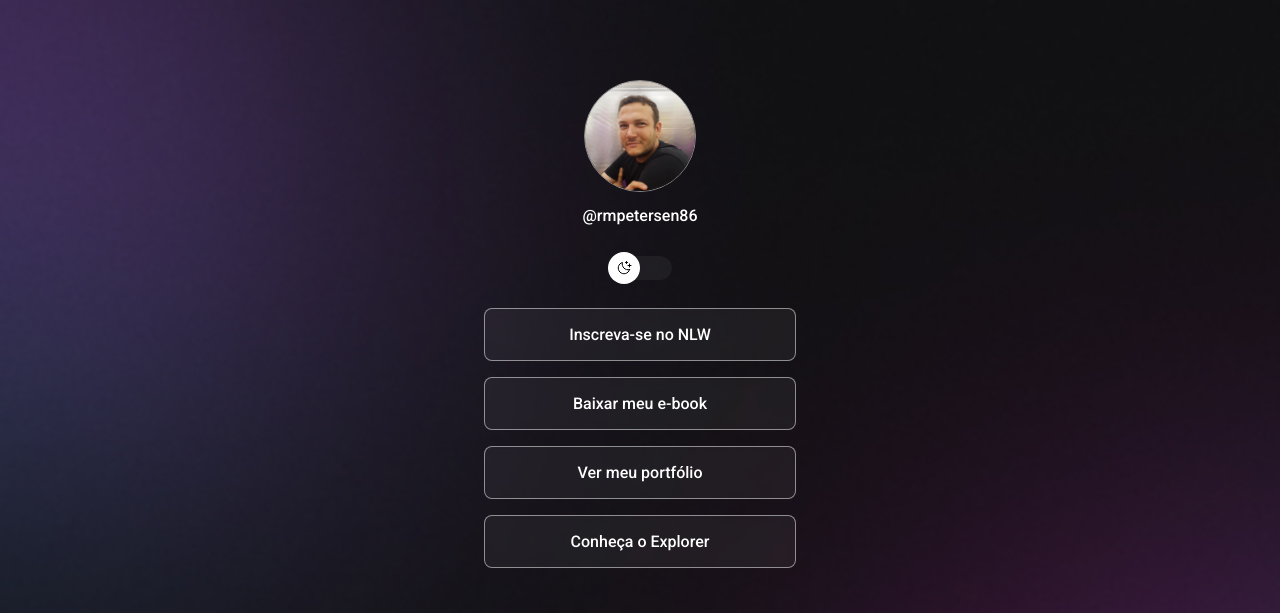
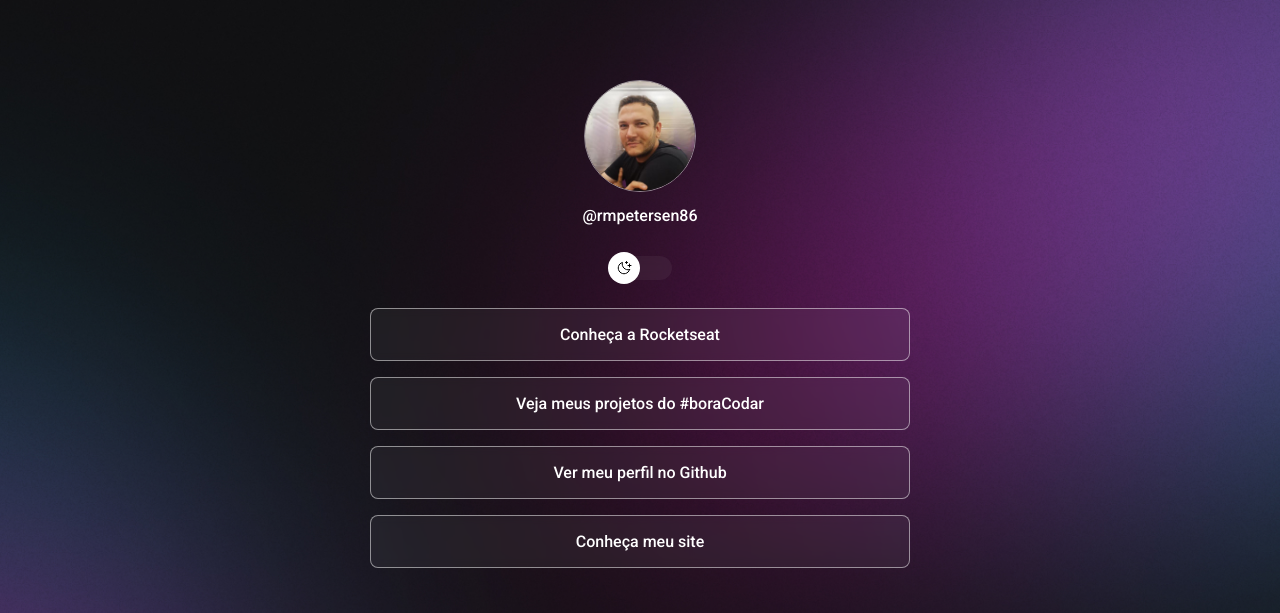
Before and after one commit to rmpetersen86/devlinks, a plain HTML site: page index.html in a window 1280 px wide. Shown: the top 613 px of the page. Drawn offline with nearby package versions, Linux system fonts and the light colour scheme.

Commit message:
finalizando o projeto

```diff
--- a/index.html
+++ b/index.html
@@ -25,28 +25,41 @@
         <!-- <div class="toggle-btn"><div class="inner-circle"></div></div> -->
       </div>
       <ul>
-        <li><a href="" target="_blank">Inscreva-se no NLW</a></li>
-        <li><a href="" target="_blank">Baixar meu e-book</a></li>
         <li>
-          <a href="https://github.com/rmpetersen86" target="_blank"
-            >Ver meu portfólio</a
+          <a href="https://www.rocketseat.com.br/" target="_blank"
+            >Conheça a Rocketseat</a
           >
         </li>
         <li>
-          <a href="" target="_blank"> Conheça o Explorer </a>
+          <a href="https://github.com/rmpetersen86/boracodar" target="_blank"
+            >Veja meus projetos do #boraCodar</a
+          >
+        </li>
+        <li>
+          <a href="https://github.com/rmpetersen86" target="_blank"
+            >Ver meu perfil no Github</a
+          >
+        </li>
+        <li>
+          <a href="https://www.infomaximo.com.br" target="_blank">
+            Conheça meu site
+          </a>
         </li>
       </ul>
       <div id="social-links">
         <a href="https://github.com/rmpetersen86" target="_blank">
           <ion-icon name="logo-github"></ion-icon>
         </a>
-        <a href="https://github.com/rmpetersen86" target="_blank">
+        <a href="https://www.instagram.com/rafaelmpetersen/" target="_blank">
           <ion-icon name="logo-instagram"></ion-icon>
         </a>
-        <a href="https://github.com/rmpetersen86" target="_blank">
+        <a href="#" target="_blank">
           <ion-icon name="logo-youtube"></ion-icon>
         </a>
-        <a href="https://github.com/rmpetersen86" target="_blank">
+        <a
+          href="https://linkedin.com/in/rafael-petersen-ab827a14a"
+          target="_blank"
+        >
           <ion-icon name="logo-linkedin"></ion-icon>
         </a>
       </div>
--- a/style.css
+++ b/style.css
@@ -32,15 +32,18 @@
 body {
   font-size: 1.6rem;
   background: var(--bg-url) no-repeat top center/cover;
+  transition: background 1.5s;
 }
 
 body * {
   font-family: "Roboto", sans-serif;
   color: var(--text-color);
+  transition: color 1s;
 }
 
 #container {
-  width: 36rem;
+  width: 100%;
+  max-width: 58.8rem;
   margin: 5.6rem auto 0rem;
   padding: 0 2.4rem;
 }
@@ -76,25 +79,21 @@ body * {
   background: #ffffff var(--switch-bg-url) no-repeat center;
   border: 0;
   border-radius: 50%;
-
   position: absolute;
   top: 50%;
-  margin-right: 4rem;
-  /* left: 0; */
+  left: 0;
   z-index: 1;
   transform: translateY(-50%);
   cursor: pointer;
+  animation: slide-out 0.4s forwards;
+}
 
-  -webkit-transition: margin 0.2s linear;
-  -moz-transition: margin 0.2s linear;
-  -o-transition: margin 0.2s linear;
-  transition: margin 0.2s linear;
+#switch button:hover {
+  outline: 0.8rem solid var(--highlight-color);
 }
 
 .light #switch button {
-  /* right: 0; */
-  margin-left: 4rem;
-  left: initial;
+  animation: slide-in 0.4s forwards;
 }
 
 #switch span {
@@ -134,6 +133,7 @@ ul li a {
   font-weight: 500;
 
   transition: background 0.5s;
+  transition: color 1s;
 }
 
 ul li a:hover {
@@ -169,3 +169,31 @@ footer {
   text-align: center;
   font-size: 1.4rem;
 }
+
+@media (min-width: 700px) {
+  :root {
+    --bg-url: url(./assets/bg-desktop.jpg);
+  }
+
+  .light {
+    --bg-url: url(./assets/bg-desktop-light.jpg);
+  }
+}
+
+@keyframes slide-in {
+  from {
+    left: 0;
+  }
+  to {
+    left: 50%;
+  }
+}
+
+@keyframes slide-out {
+  from {
+    left: 50%;
+  }
+  to {
+    left: 0;
+  }
+}
```
Also changed, not shown: assets/bg-desktop-light.jpg (added), assets/bg-desktop.jpg (added), 1 other file.
